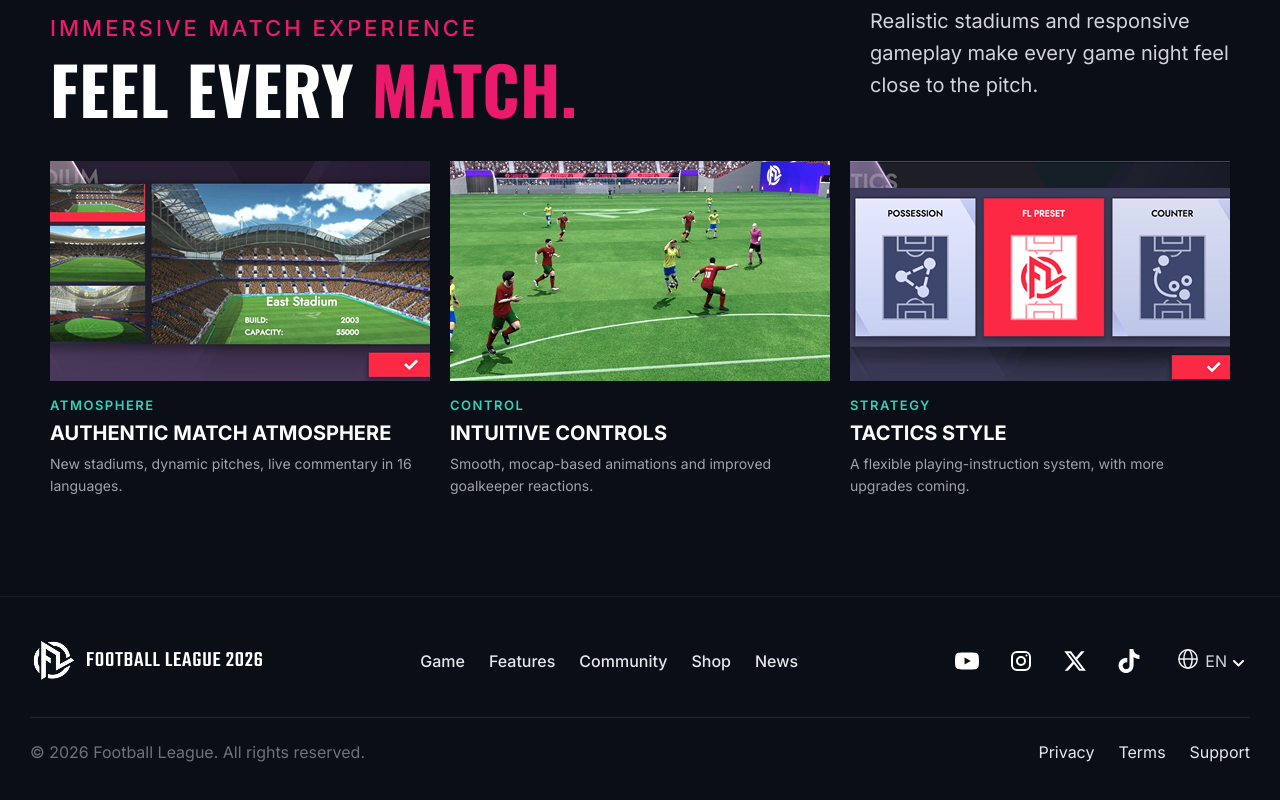
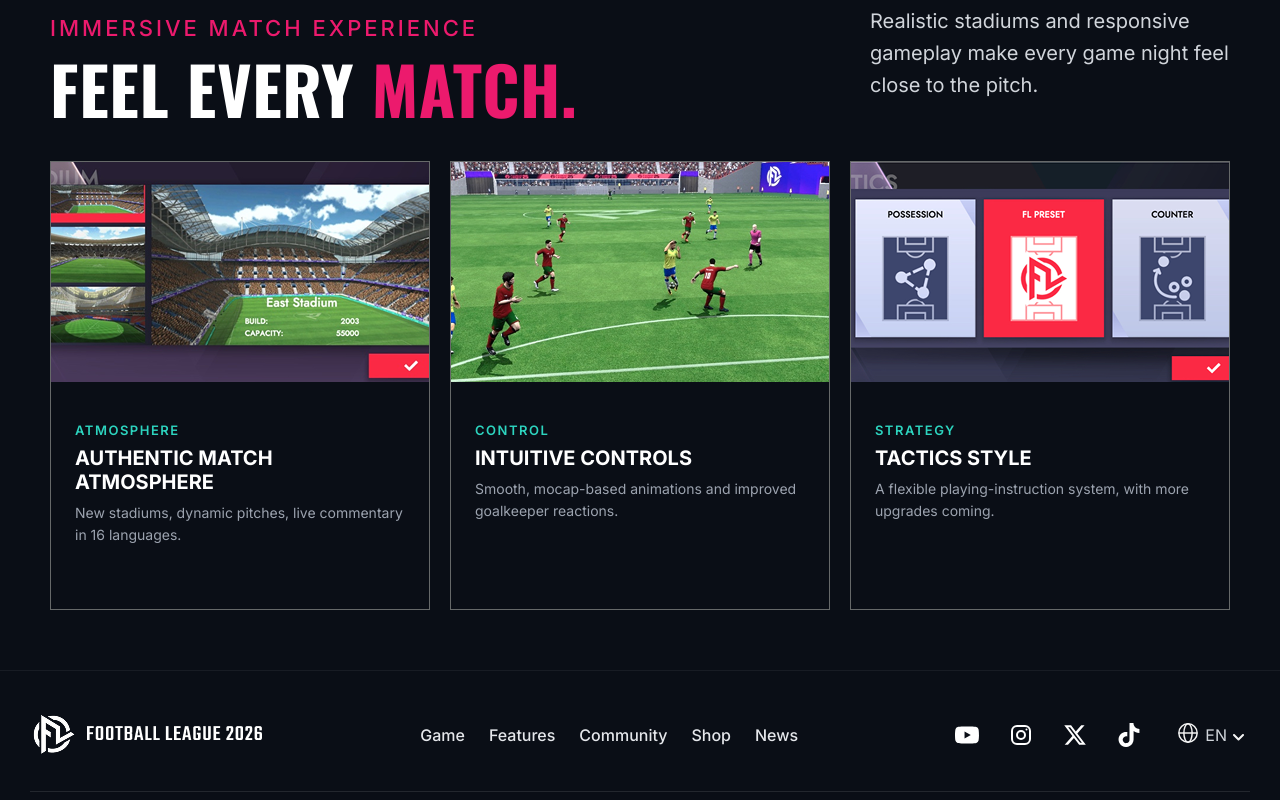
Before and after one commit to jyotithecode-sudo/football-website, a React (Vite) app: page /features in a window 1280 px wide. Shown: the part 560-1360 px from the top of the page. Built offline with nearby package versions, Linux system fonts and the light colour scheme.

Commit message:
Fix Features page build

```diff
--- a/src/FeaturesPage.css
+++ b/src/FeaturesPage.css
@@ -21,7 +21,14 @@
   overflow: hidden;
   background-color: var(--background-color);
 }
-
+.feature-card {
+    flex-direction: column;
+    display: flex;
+    border: 1px solid #666969;
+}
+.content-box {
+    padding: 24px;
+}
 .features-hero-content {
   padding: 75px 0px !important;
 }
@@ -111,6 +118,7 @@
 span.feature-card-badge {
     display: none;
 }
+
 .match-intro {
     background: var(--background-color);
     padding: 60px 10px 60px;
```
